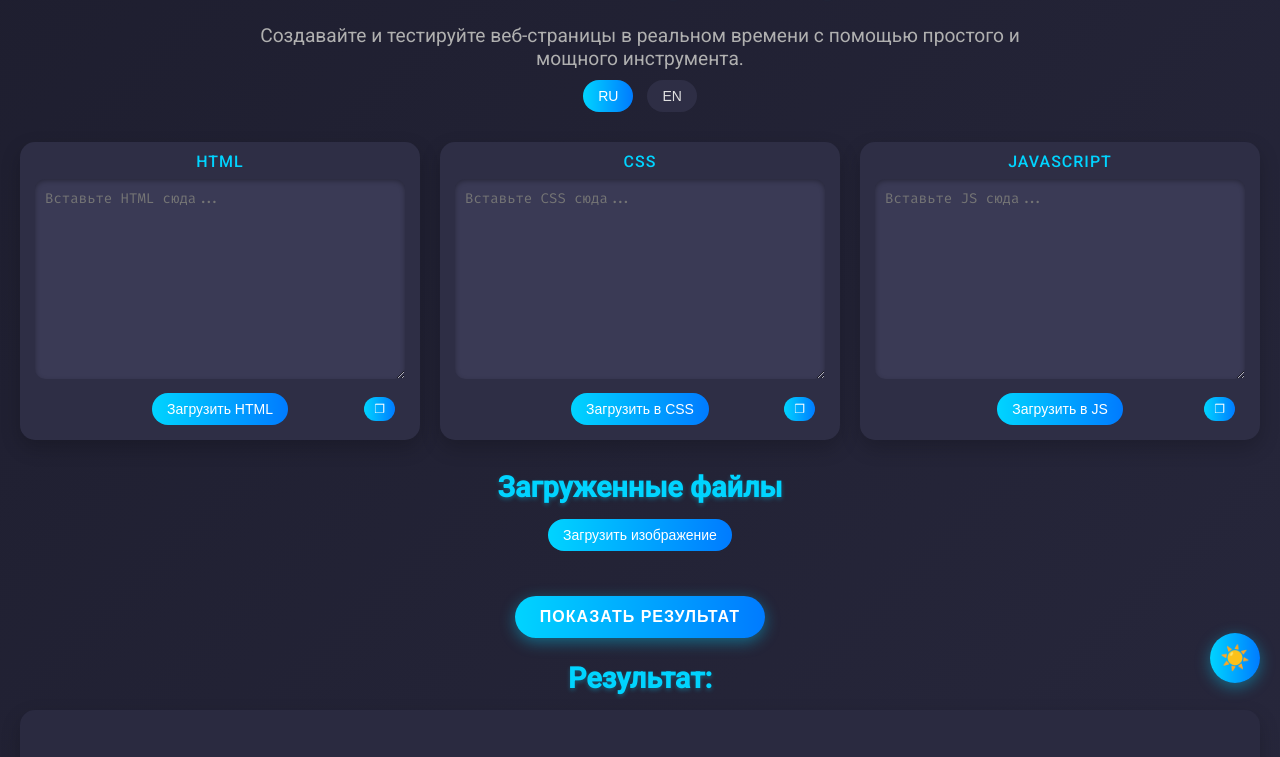
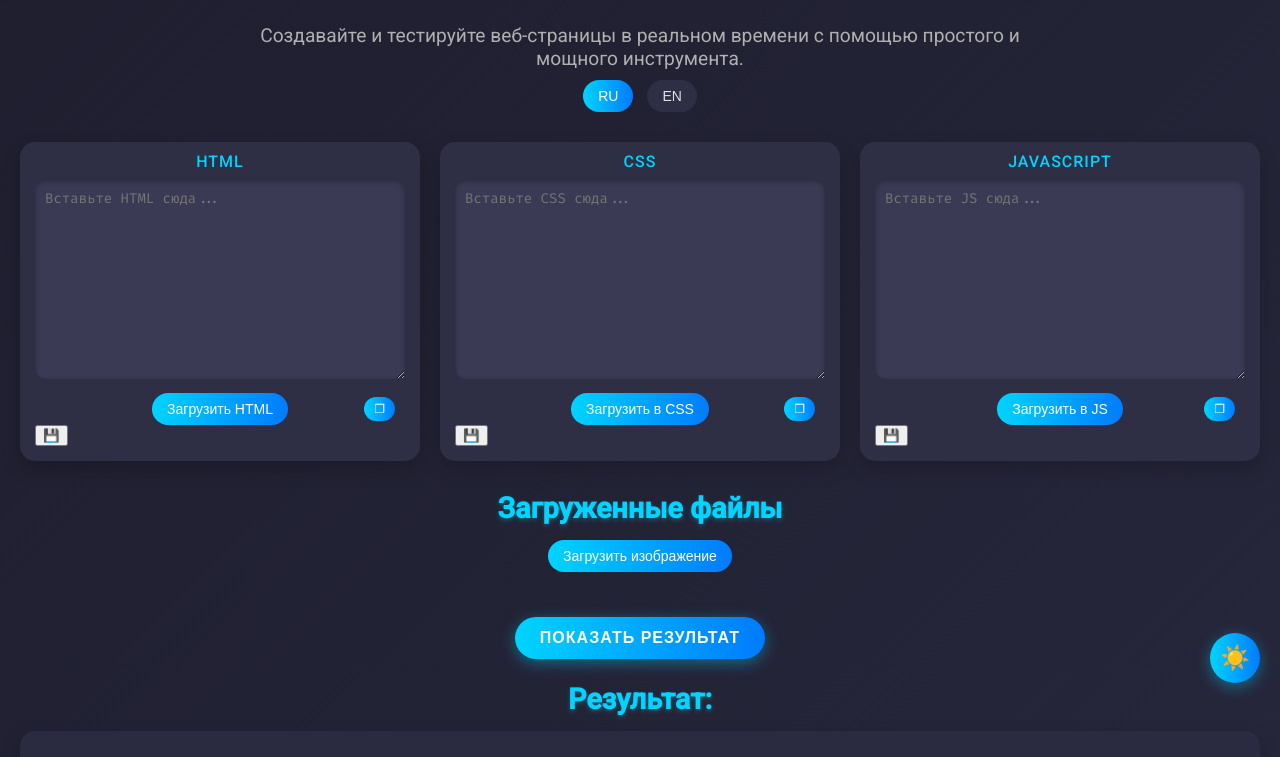
Before and after one commit to Zekvora/zekvora.github.io, a plain HTML site: page index.html in a window 1280 px wide. Shown: the part 97-854 px from the top of the page. Drawn offline with Linux system fonts and the light colour scheme.

Commit message:
Update index.html

```diff
--- a/index.html
+++ b/index.html
@@ -7,7 +7,6 @@
       window.dataLayer = window.dataLayer || [];
       function gtag(){dataLayer.push(arguments);}
       gtag('js', new Date());
-
       gtag('config', 'G-6ZFJ0J13RS');
     </script>
     <meta charset="UTF-8">
@@ -44,6 +43,7 @@
                 <button class="small-upload-btn" id="htmlUploadBtn" data-ru="Загрузить HTML" data-en="Upload HTML">Загрузить HTML</button>
                 <button class="small-upload-btn copy-btn" id="htmlCopyBtn" data-ru="❐" data-en="❐">❐</button>
             </div>
+            <button class="save-btn" data-type="html">💾</button>
         </div>
         <div class="editor">
             <label for="cssInput" data-ru="CSS" data-en="CSS">CSS</label>
@@ -53,6 +53,7 @@
                 <button class="small-upload-btn" id="cssUploadBtn" data-ru="Загрузить в CSS" data-en="Upload to CSS">Загрузить в CSS</button>
                 <button class="small-upload-btn copy-btn" id="cssCopyBtn" data-ru="❐" data-en="❐">❐</button>
             </div>
+            <button class="save-btn" data-type="css">💾</button>
         </div>
         <div class="editor">
             <label for="jsInput" data-ru="JavaScript" data-en="JavaScript">JavaScript</label>
@@ -62,6 +63,7 @@
                 <button class="small-upload-btn" id="jsUploadBtn" data-ru="Загрузить в JS" data-en="Upload to JS">Загрузить в JS</button>
                 <button class="small-upload-btn copy-btn" id="jsCopyBtn" data-ru="❐" data-en="❐">❐</button>
             </div>
+            <button class="save-btn" data-type="js">💾</button>
         </div>
     </section>
 
@@ -71,9 +73,7 @@
             <input type="file" id="imageFileInput" accept="image/*" multiple style="display: none;">
             <button class="small-upload-btn" id="imageUploadBtn" data-ru="Загрузить изображение" data-en="Upload Image">Загрузить изображение</button>
         </div>
-    <div class="media-list" id="mediaList">
-        <!-- Список загруженных файлов -->
-    </div>
+        <div class="media-list" id="mediaList"></div>
     </section>
 
     <section class="output-section">
```
Lines whose indentation alone changed are shown as unchanged.
